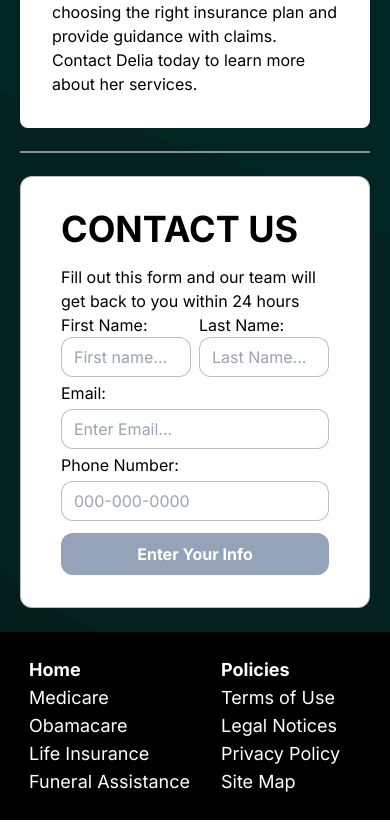
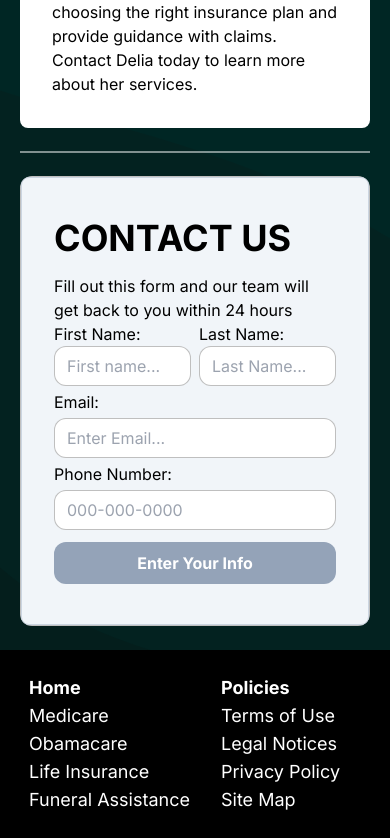
Before and after one commit to ballinyouup/leainsurance, a Next.js app: page / in a window 390 px wide. Shown: the part 3401-4239 px from the top of the page. Built offline with nearby package versions, Linux system fonts and the light colour scheme.

Commit message:
added responsive and styled contact

```diff
--- a/app/components/Home/ContactSection/ContactCard.tsx
+++ b/app/components/Home/ContactSection/ContactCard.tsx
@@ -57,7 +57,7 @@ const ContactCard = () => {
 	};
 
 	return (
-		<div className="z-10 flex h-full w-fit flex-row items-start justify-start rounded-xl border border-black border-opacity-25 bg-white px-10 py-8 lg:w-fit lg:gap-12 lg:px-16 lg:py-20">
+		<div className="z-10 flex h-full w-fit flex-row items-start justify-start rounded-xl border border-black border-opacity-25 bg-white lg:w-fit lg:gap-12 lg:px-8 lg:py-10">
 			<Image
 				src="/family.png"
 				alt="Family Image"
@@ -65,9 +65,9 @@ const ContactCard = () => {
 				height={500}
 				className="z-10 hidden lg:block"
 			/>
-			<div>
+			<div className="rounded-lg border border-slate-300 bg-slate-100 px-8 py-10">
 				<div className="flex w-full max-w-sm flex-col gap-4">
-					<span className="text-4xl sm:text-5xl font-bold uppercase text-black">
+					<span className="text-4xl font-bold uppercase text-black sm:text-5xl">
 						Contact Us
 					</span>
 					<span>
```
